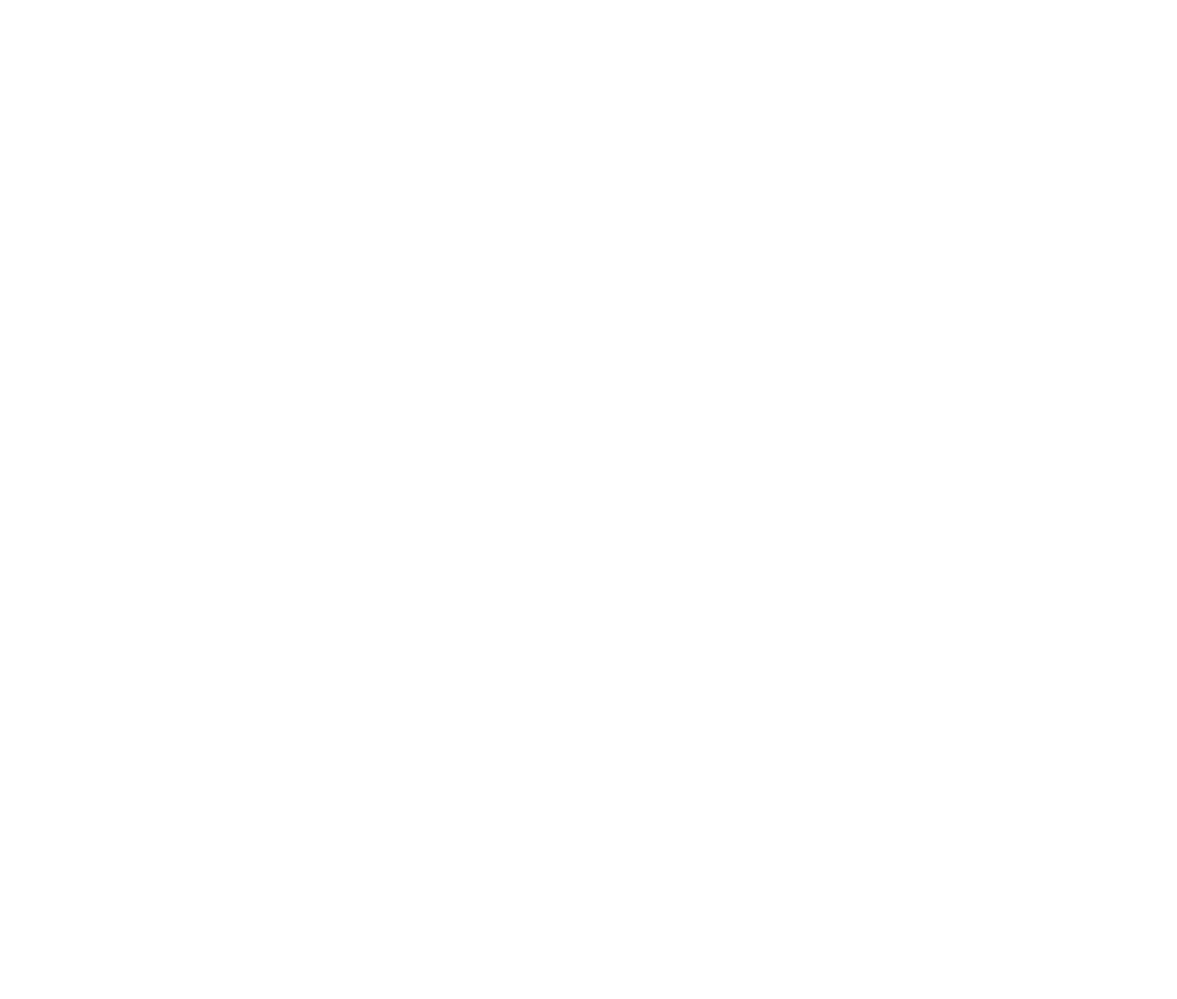
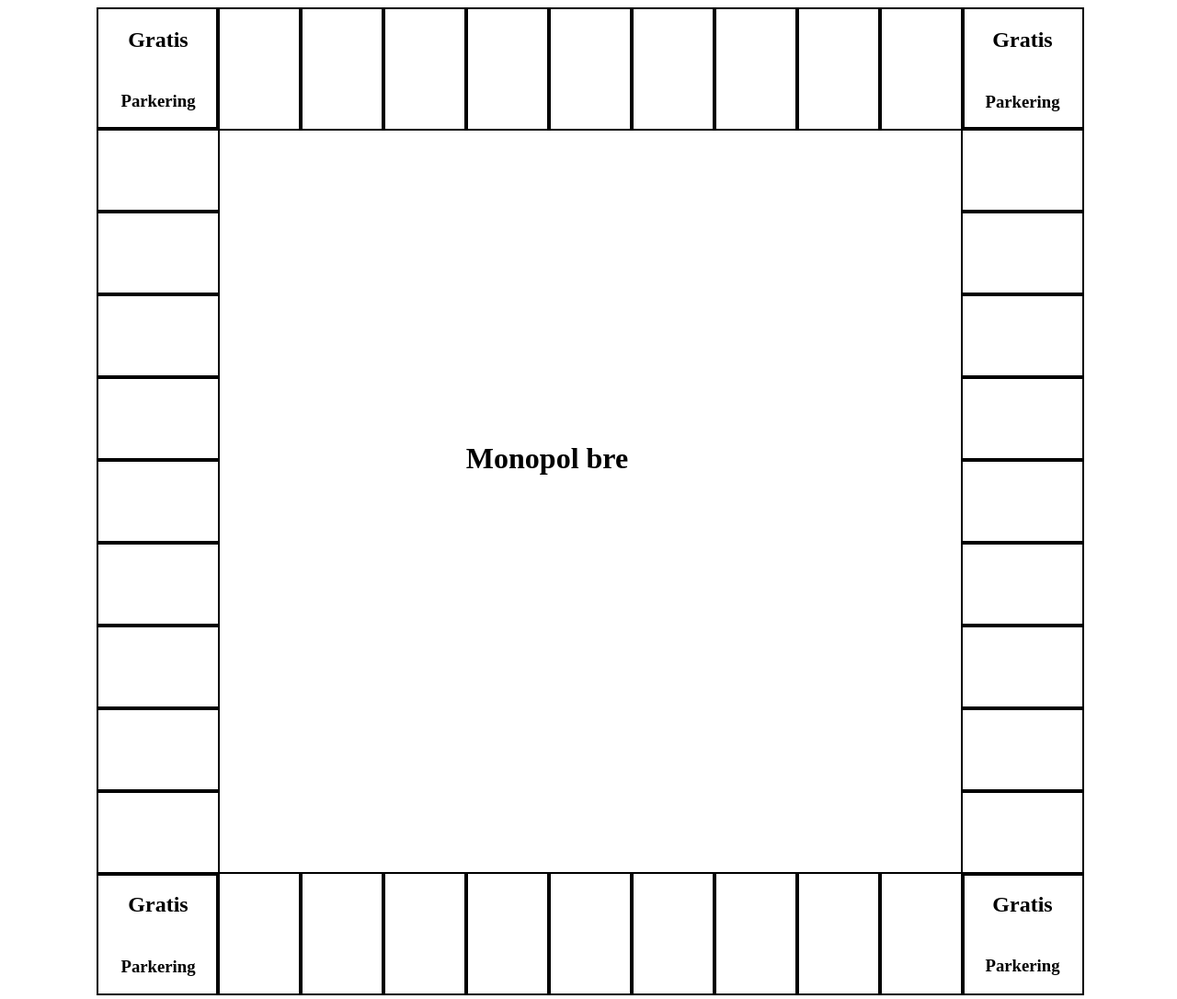
Before and after one commit to PolgerBleaten/Monopoly, a plain HTML site: page main.html in a window 1280 px wide. Shown: the whole page at 92% size. Before the commit the page ends 816 px from the top, so only its background shows below. Drawn offline with Linux system fonts and the light colour scheme.

Commit message:
Made the groundwork for the board

```diff
--- a/main.css
+++ b/main.css
@@ -1,21 +1,56 @@
+body {
+  display: flex;
+  justify-content: center;
+  align-items: center;
+}
 main {
   display: grid;
-  height: 100vh;
-  width: 100vw;
-  grid-template-columns: 1fr repeat(2, 5vw) 1fr;
-  grid-template-rows: 1fr repeat(2, 5vw) 1fr;
-  grid-template-areas:
-    "a a a b"
-    "c e e b"
-    "c e e b"
-    "c d d d";
+  height: 1070px;
+  width: 1070px;
+  grid-template-columns: 130px repeat(9, 90px) 130px;
+  grid-template-rows: 130px repeat(9, 90px) 130px;
 }
 .center {
-  grid-area: e;
+  display: flex;
+  justify-content: center;
+  align-items: center;
 }
 .row {
   display: grid;
 }
+#r1 {
+  grid-column: 1/1;
+  grid-row: 1/10;
+  grid-template-rows: 130px repeat(9, 90px);
+}
+#r2 {
+  grid-column: 2/10;
+  grid-row: 1/1;
+  grid-auto-flow: column;
+  grid-template-columns: repeat(9, 90px) 130px;
+}
+#r3 {
+  grid-column: 11/11;
+  grid-row: 2/10;
+  grid-template-rows: repeat(9, 90px) 130px;
+}
+#r4 {
+  grid-column: 1/10;
+  grid-row: 11/11;
+  grid-auto-flow: column;
+  grid-template-columns: 130px repeat(9, 90px);
+}
+.center {
+  grid-column: 2/10;
+  grid-row: 2/10;
+}
+
 .tile {
-  transform: rotate(90);
+  border: black solid 2px;
+  width: 100%;
+  height: 100%;
+  display: flex;
+  justify-content: space-between;
+  align-items: center;
+  flex-direction: column;
 }
--- a/main.html
+++ b/main.html
@@ -10,54 +10,178 @@
 <body>
     <header></header>
     <main>
-        <div class="center"></div>
-        <div class="row">
-            <div class="tile"></div>
-            <div class="tile"></div>
-            <div class="tile"></div>
-            <div class="tile"></div>
-            <div class="tile"></div>
-            <div class="tile"></div>
-            <div class="tile"></div>
-            <div class="tile"></div>
-            <div class="tile"></div>
-            <div class="tile"></div>
+        <div class="center">
+            <h1>Monopol bre</h1>
         </div>
-        <div class="row">
-            <div class="tile"></div>
-            <div class="tile"></div>
-            <div class="tile"></div>
-            <div class="tile"></div>
-            <div class="tile"></div>
-            <div class="tile"></div>
-            <div class="tile"></div>
-            <div class="tile"></div>
-            <div class="tile"></div>
-            <div class="tile"></div>
+        <div class="row" id="r1">
+            <div class="tile">
+                <h2>Gratis</h2>
+                <h3>Parkering</h3>
+            </div>
+            <div class="tile">
+                <h3></h3>
+                <h4></h4>
+            </div>
+            <div class="tile">
+                <h3></h3>
+                <h4></h4>
+            </div>
+            <div class="tile">
+                <h3></h3>
+                <h4></h4>
+            </div>
+            <div class="tile">
+                <h3></h3>
+                <h4></h4>
+            </div>
+            <div class="tile">
+                <h3></h3>
+                <h4></h4>
+            </div>
+            <div class="tile">
+                <h3></h3>
+                <h4></h4>
+            </div>
+            <div class="tile">
+                <h3></h3>
+                <h4></h4>
+            </div>
+            <div class="tile">
+                <h3></h3>
+                <h4></h4>
+            </div>
+            <div class="tile">
+                <h3></h3>
+                <h4></h4>
+            </div>
         </div>
-        <div class="row">
-            <div class="tile"></div>
-            <div class="tile"></div>
-            <div class="tile"></div>
-            <div class="tile"></div>
-            <div class="tile"></div>
-            <div class="tile"></div>
-            <div class="tile"></div>
-            <div class="tile"></div>
-            <div class="tile"></div>
-            <div class="tile"></div>
+        <div class="row" id="r2">
+
+            <div class="tile">
+                <h3></h3>
+                <h4></h4>
+            </div>
+            <div class="tile">
+                <h3></h3>
+                <h4></h4>
+            </div>
+            <div class="tile">
+                <h3></h3>
+                <h4></h4>
+            </div>
+            <div class="tile">
+                <h3></h3>
+                <h4></h4>
+            </div>
+            <div class="tile">
+                <h3></h3>
+                <h4></h4>
+            </div>
+            <div class="tile">
+                <h3></h3>
+                <h4></h4>
+            </div>
+            <div class="tile">
+                <h3></h3>
+                <h4></h4>
+            </div>
+            <div class="tile">
+                <h3></h3>
+                <h4></h4>
+            </div>
+            <div class="tile">
+                <h3></h3>
+                <h4></h4>
+            </div>
+            <div class="tile">
+                <h2>Gratis</h2>
+                <h3>Parkering</h3>
+            </div>
         </div>
-        <div class="row">
-            <div class="tile"></div>
-            <div class="tile"></div>
-            <div class="tile"></div>
-            <div class="tile"></div>
-            <div class="tile"></div>
-            <div class="tile"></div>
-            <div class="tile"></div>
-            <div class="tile"></div>
-            <div class="tile"></div>
-            <div class="tile"></div>
+        <div class="row" id="r3">
+
+            <div class="tile">
+                <h3></h3>
+                <h4></h4>
+            </div>
+            <div class="tile">
+                <h3></h3>
+                <h4></h4>
+            </div>
+            <div class="tile">
+                <h3></h3>
+                <h4></h4>
+            </div>
+            <div class="tile">
+                <h3></h3>
+                <h4></h4>
+            </div>
+            <div class="tile">
+                <h3></h3>
+                <h4></h4>
+            </div>
+            <div class="tile">
+                <h3></h3>
+                <h4></h4>
+            </div>
+            <div class="tile">
+                <h3></h3>
+                <h4></h4>
+            </div>
+            <div class="tile">
+                <h3></h3>
+                <h4></h4>
+            </div>
+            <div class="tile">
+                <h3></h3>
+                <h4></h4>
+            </div>
+            <div class="tile">
+                <h2>Gratis</h2>
+                <h3>Parkering</h3>
+            </div>
+        </div>
+        <div class="row" id="r4">
+            <div class="tile">
+                <h2>Gratis</h2>
+                <h3>Parkering</h3>
+            </div>
+            <div class="tile">
+                <h3></h3>
+                <h4></h4>
+            </div>
+            <div class="tile">
+                <h3></h3>
+                <h4></h4>
+            </div>
+            <div class="tile">
+                <h3></h3>
+                <h4></h4>
+            </div>
+            <div class="tile">
+                <h3></h3>
+                <h4></h4>
+            </div>
+            <div class="tile">
+                <h3></h3>
+                <h4></h4>
+            </div>
+            <div class="tile">
+                <h3></h3>
+                <h4></h4>
+            </div>
+            <div class="tile">
+                <h3></h3>
+                <h4></h4>
+            </div>
+            <div class="tile">
+                <h3></h3>
+                <h4></h4>
+            </div>
+            <div class="tile">
+                <h3></h3>
+                <h4></h4>
+            </div>
         </div>
     </main>
     <footer></footer>
--- a/main.js
+++ b/main.js
@@ -0,0 +1,5 @@
+//math.random tärning, variabel för vart pjäserna är, hur mycket pengar som spelaren har, hur mycket pengar som banken har, vilka gator vilken spelare har
+rollDice();
+movePiece(player, numberofsteps);
+giveMoney();
+tryPay(player, money);
```
